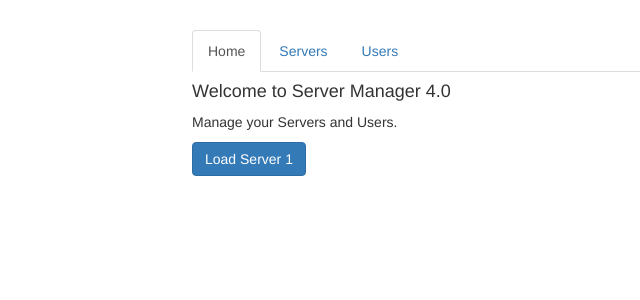
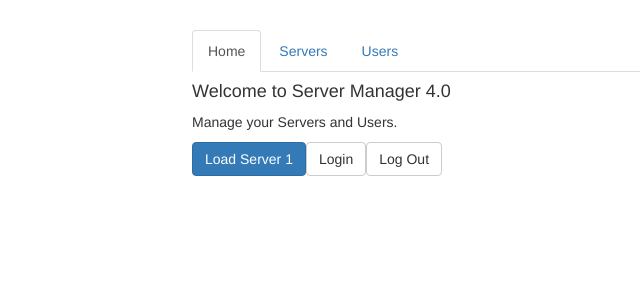
Before and after one commit to johndexteriv/angularRouting, an Angular app in the folder routing-start/: page / in a window 1280 px wide. Shown: the top 300 px of the page, without its empty margins (73-713 px from the left). Built offline with nearby package versions, Linux system fonts and the light colour scheme.

Commit message:
Add buttons for mock login/logout on home.html - Add click functions to utilize authService login/logout methods in home.ts

```diff
--- a/routing-start/src/app/home/home.component.html
+++ b/routing-start/src/app/home/home.component.html
@@ -1,3 +1,5 @@
 <h4>Welcome to Server Manager 4.0</h4>
 <p>Manage your Servers and Users.</p>
 <button class="btn btn-primary" (click)="onLoadServer(1)">Load Server 1</button>
+<button class="btn btn-default" (click)="onLogin()">Login</button>
+<button class="btn btn-default" (click)="onLogout()">Log Out</button>
--- a/routing-start/src/app/home/home.component.ts
+++ b/routing-start/src/app/home/home.component.ts
@@ -1,5 +1,7 @@
 import { Component, OnInit } from "@angular/core";
 import { Router } from "@angular/router";
+import { timeStamp } from "node:console";
+import { AuthService } from "../auth.service";
 
 @Component({
   selector: "app-home",
@@ -7,7 +9,7 @@
   styleUrls: ["./home.component.css"],
 })
 export class HomeComponent implements OnInit {
-  constructor(private router: Router) {}
+  constructor(private router: Router, private authService: AuthService) {}
 
   ngOnInit() {}
 
@@ -17,4 +19,12 @@
       fragment: "loading",
     });
   }
+
+  onLogin() {
+    this.authService.login();
+  }
+
+  onLogout() {
+    this.authService.logout();
+  }
 }
```
